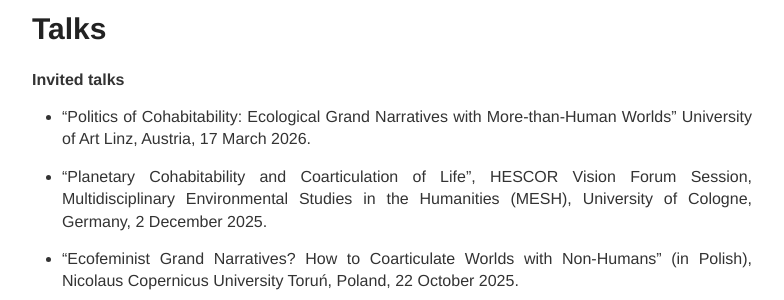
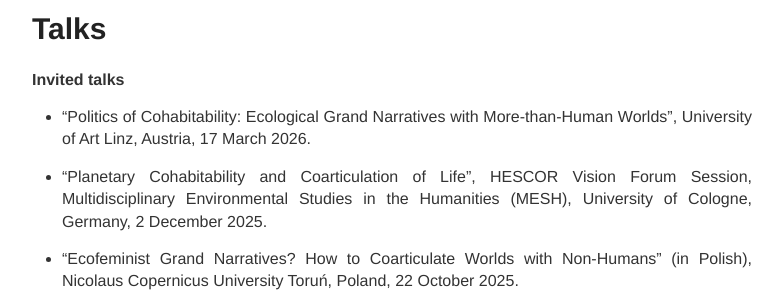
Before and after one commit to IJanicka/IJanicka.github.io, a Jekyll site: the page built from talks.md, in a window 1280 px wide and 900 px high. Shown: the part 187-487 px from the top of the window, without its empty margins (248-1032 px from the left). Built offline with Jekyll 4.4.1, drawn with Linux system fonts in a browser that asks for light colours.

```diff
--- a/talks.md
+++ b/talks.md
@@ -8,7 +8,7 @@ permalink: /talks/
 
 **Invited talks**<br>
 
-* “Politics of Cohabitability: Ecological Grand Narratives with More-than-Human Worlds” University of Art Linz, Austria, 17 March 2026. <br>
+* “Politics of Cohabitability: Ecological Grand Narratives with More-than-Human Worlds”, University of Art Linz, Austria, 17 March 2026. <br>
 
 * “Planetary Cohabitability and Coarticulation of Life”, HESCOR Vision Forum Session, Multidisciplinary Environmental Studies in the Humanities (MESH), University of Cologne, Germany, 2 December 2025. <br>
 
```
